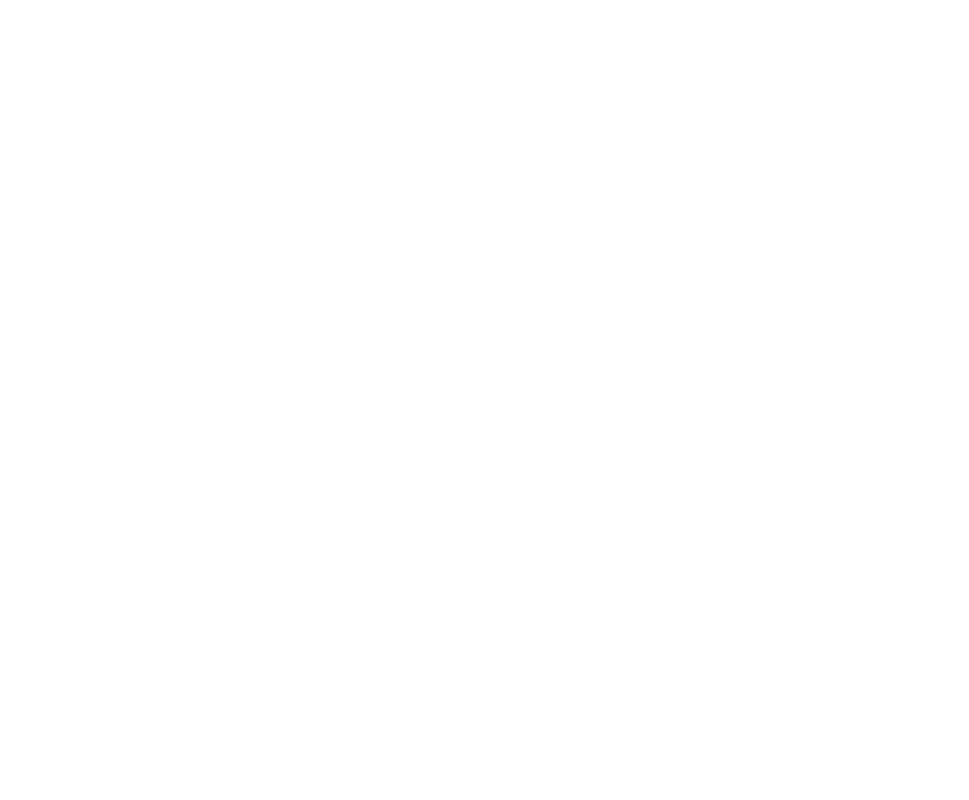
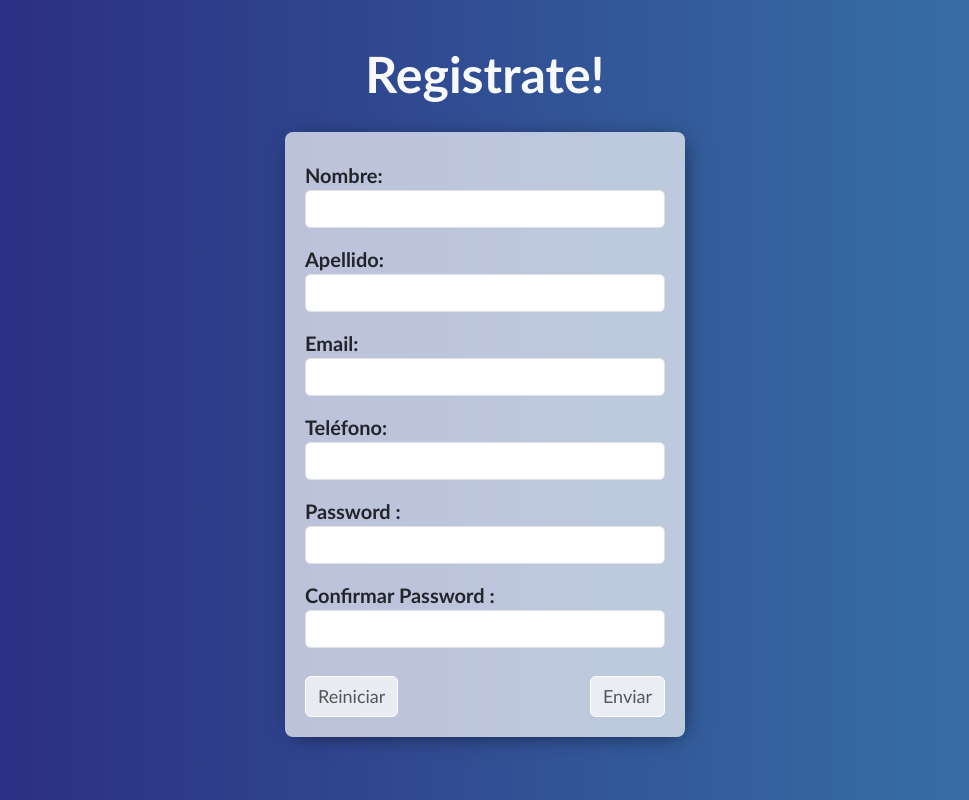
Before and after one commit to ElioNRodriguez/clase6ejercicio, a React (Vite) app: page / in a window 1280 px wide. Shown: the whole page, without its empty margins (155-1124 px from the left). Built offline with nearby package versions, Linux system fonts and the light colour scheme.

Commit message:
Update FormPage.jsx

```diff
--- a/src/components/FormComponent/FormPage.jsx
+++ b/src/components/FormComponent/FormPage.jsx
@@ -1,6 +1,41 @@
 export default function FormPage() {
   return (
     <>
+       <div className="body-form">
+      <div className="container-form">
+        <h1 className="title-form text-light fw-bold">Registrate!</h1>
+        <form action="">
+          <div className="form-group">
+            <label htmlFor="nombre">Nombre:</label>
+            <input type="text" className="form-control" name="nombre" required />
+          </div>
+          <div className="form-group">
+            <label htmlFor="apellido">Apellido:</label>
+            <input type="text" className="form-control" name="apellido" required />
+          </div>
+          <div className="form-group">
+            <label htmlFor="email">Email:</label>
+            <input type="email" className="form-control" name="email" />
+          </div>
+          <div className="form-group">
+            <label htmlFor="telefono">Teléfono:</label>
+            <input type="tel" className="form-control" name="telefono" required  />
+          </div>
+          <div className="form-group">
+            <label htmlFor="password">Password :</label>
+            <input type="password" className="form-control" name="password" required  />
+          </div>
+          <div className="form-group">
+            <label htmlFor="password">Confirmar Password :</label>
+            <input type="password" className="form-control" name="password" required  />
+          </div>
+          <div className="btn-container">
+            <button type="reset" className="btn btn-form"> Reiniciar</button>
+            <button type="submit" className="btn btn-form">Enviar</button>
+          </div>
+        </form>
+      </div>
+    </div>
     </>
   );
 }
```
